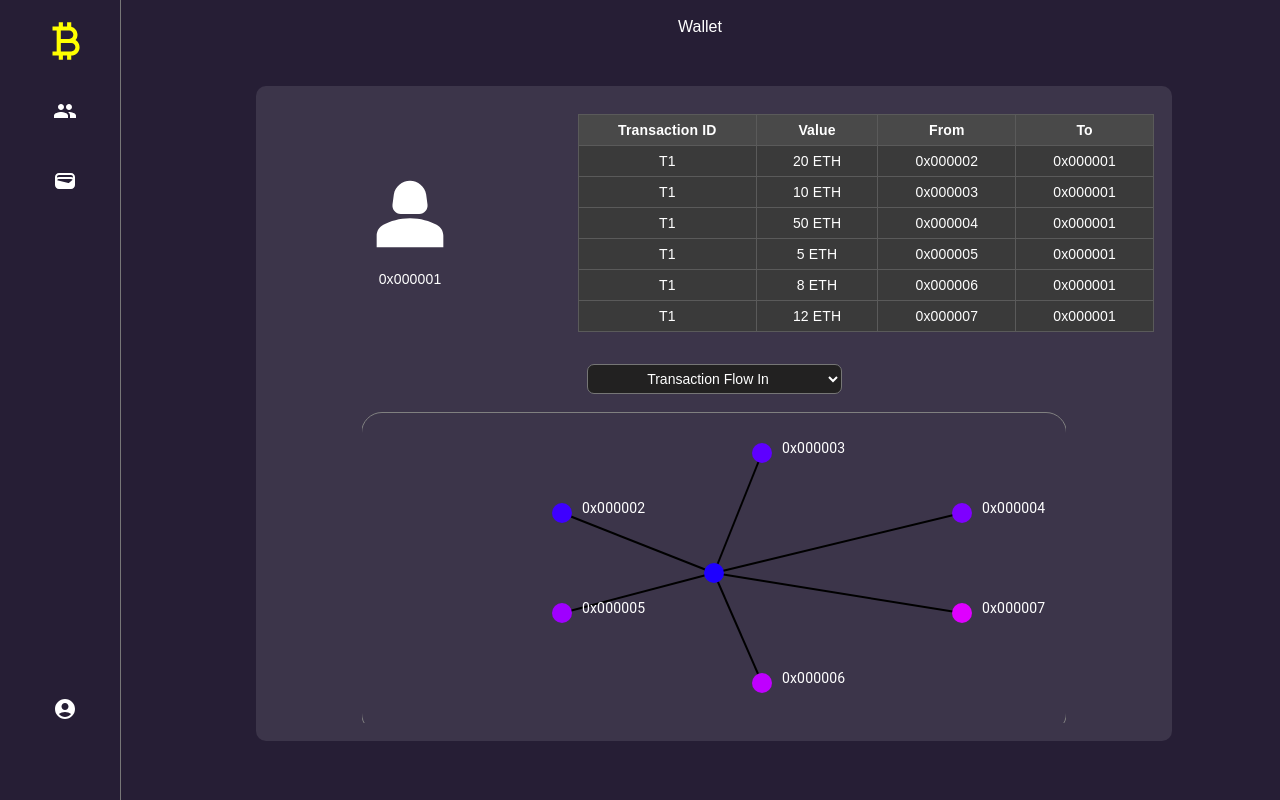
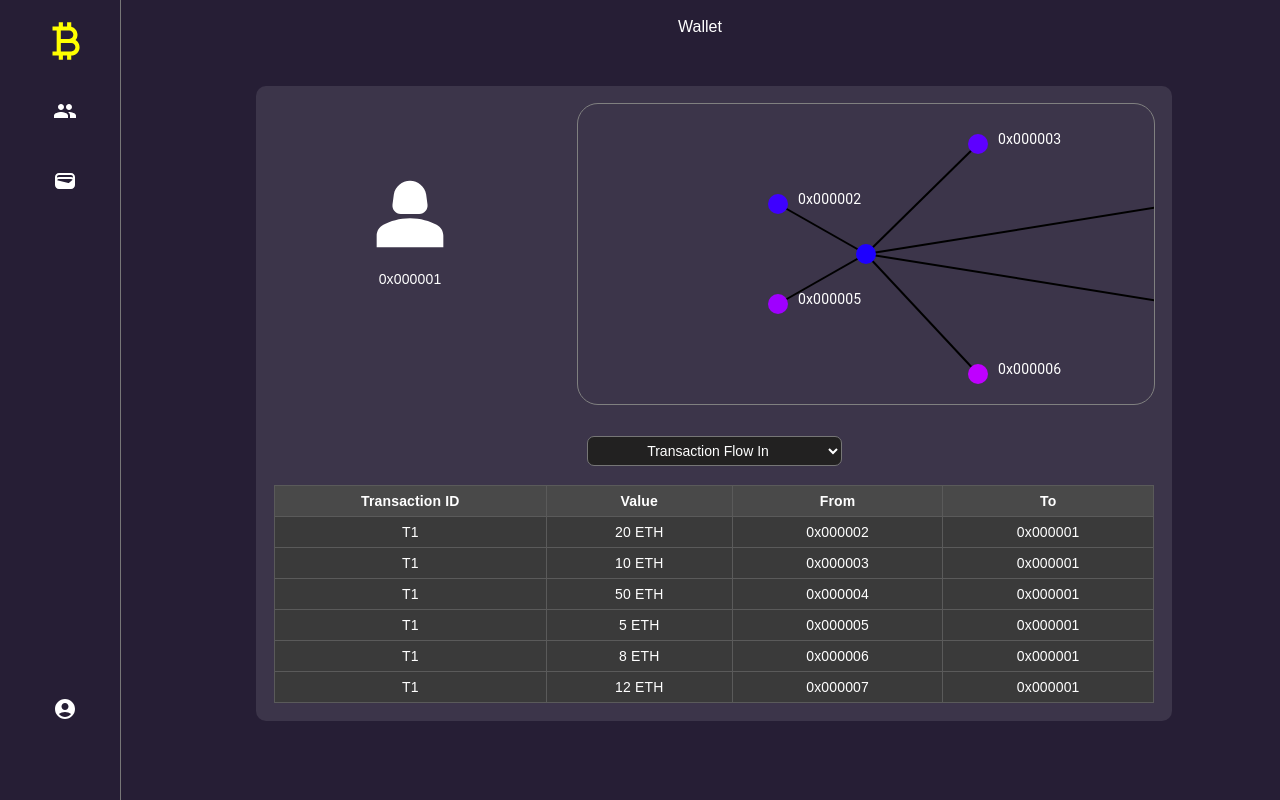
Before and after one commit to vasco0603/COS30049-Assignment1, a React (Create React App) app: page /Wallet in a window 1280 px wide. Built offline with nearby package versions, Linux system fonts and the light colour scheme.

Commit message:
Fix on some files in the wallet;
things left to do:
make interactive
change swqitch mode

```diff
--- a/src/Component/NodeGraph.js
+++ b/src/Component/NodeGraph.js
@@ -14,10 +14,11 @@ export default function NodeGraph() {
 
         const svg = d3.select(svgRef.current)
             .attr('width', width)
-            .attr('height', height)
+            .attr('height', '100%')
             .style("background-color", "#transparent")
             .attr("style", "outline: thin solid gray;")
-            .style("border-radius", "20px");
+            .style('border-radius', '20px');
+        /*Declaring SVG canvas with the anchor of current svg container and give it some styling*/
         /*Declaring SVG canvas with the anchor of current svg container and give it some styling*/
 
         const nodes = [
@@ -97,7 +98,7 @@ export default function NodeGraph() {
     }, []);
 
     return (
-        <div id="chart-container" style={{ width: '80%', height: '300px' }}>
+        <div id="chart-container" style={{ width: '100%', height: '300px' }}>
             <svg ref={svgRef}></svg>
         </div>
     );
--- a/src/Pages/Wallet.css
+++ b/src/Pages/Wallet.css
@@ -6,6 +6,8 @@ body {
 .wallet-page-details{
     background-color: #3c354a;
     width: 70%;
+    max-width: 1000px;
+    /* Set a maximum width */
     justify-content: center;
     text-align: center;
     margin: auto;
@@ -17,8 +19,11 @@ body {
 /*Box of wallet details for the account*/
 
 #chart{
-    justify-content: center;
-    text-align: center;
+    background-color: transparent;
+    width: 100%;
+    /* Set the width to 100% to fill the container */
+    height: 100%;
+    /* Set the height to 100% to fill the container */
 }
 /*Middle the chart content*/
 
@@ -107,11 +112,10 @@ table{
 /*Styling for table wrapper*/
 
 #chart-container{
+    display: flex;
     justify-content: center;
-    margin: auto;
+    align-items: center;
     max-width: 100%;
-    overflow-x :auto;
-    padding-top: 10px;
-    padding-bottom: 10px;
+    /* Ensure it doesn't exceed the parent's width */
 }
 /*Styling for the chart container*/
--- a/src/Pages/Wallet.js
+++ b/src/Pages/Wallet.js
@@ -7,8 +7,6 @@ import './Wallet.css';
 import NodeGraph from './../Component/NodeGraph';
 import Person2Icon from '@mui/icons-material/Person2';
 import Draweer from './../Component/drawer';
-/*Import the resources needed in the d3 Graph*/
-
 
 const Item = styled(Paper)(({ theme }) => ({
     backgroundColor: 'transparent',
@@ -20,7 +18,6 @@ const Item = styled(Paper)(({ theme }) => ({
     stretch: { height: "100%" },
     color: theme.palette.text.secondary,
 }));
-/*Declaring the item for the ones that will be used in the grid */
 
 export default function Wallet() {
     return (
@@ -30,21 +27,35 @@ export default function Wallet() {
             </div>
             <div class="wallet-page-details">
                 <Draweer />
-                 {/* Calling the Drawer SideBar*/}
-                <Box sx={{flexGrow: 1}} class="Grid-Box">
+                {/* Calling the Drawer SideBar */}
+                <Box sx={{ flexGrow: 1 }} class="Grid-Box">
                     <Grid container spacing={2} alignItems="stretch">
-                        <Grid item xs={12} sm={3} md={4} >
+                        <Grid item xs={12} sm={3} md={4}>
                             <Item>
                                 <div class="wallet-profile-container">
                                     <br></br><br></br><br></br>
                                     <Person2Icon sx={{ fontSize: 100, fill: 'white' }} /><p class="wallet-id">0x000001</p>
                                 </div>
-                                {/*Have the Item contain the  profile container which have the logo and the profile ID */}
+                                {/* Have the Item contain the profile container which has the logo and the profile ID */}
                             </Item>
                         </Grid>
 
                         <Grid item xs={12} sm={9} md={8}>
                             <Item>
+                                <div id="chart" class="svg-container">
+                                    <NodeGraph />
+                                    {/* Anchor for the d3 Graph to be shown */}
+                                </div>
+                            </Item>
+                        </Grid>
+
+                        <Grid item xs={12} sm={12} md={12}>
+                            <Item>
+                                <select name="Transaction-Options" id="Transaction-Options">
+                                    <option value="in">Transaction Flow In</option>
+                                    <option value="out">Transaction Flow Out</option>
+                                </select>
+                                {/* Select Option to choose Incoming or Outgoing Transaction */}
                                 <div class="transaction-table-container">
                                     <div class="table-wrapper">
                                         <table class="transaction-table" style={{ width: '100%' }}>
@@ -93,21 +104,7 @@ export default function Wallet() {
                                         </table>
                                     </div>
                                 </div>
-                            {/*Table contains incoming transaction */}
-                            </Item>
-                        </Grid>
-
-                        <Grid item xs={12} sm={12} md={12}>
-                            <Item>
-                                <select name="Transaction-Options" id="Transaction-Options">
-                                    <option value="in">Transaction Flow In</option>
-                                    <option value="out">Transaction Flow Out</option>
-                                </select>
-                                {/*Select Option to choose Incoming or Outgoing Transaction */}
-                                <div id="chart" class="svg-container">
-                                    <NodeGraph />
-                                </div>
-                                {/*Anchor for the d3 Graph to be shown */}
+                                {/* Table contains incoming transaction */}
                             </Item>
                         </Grid>
                     </Grid>
```
